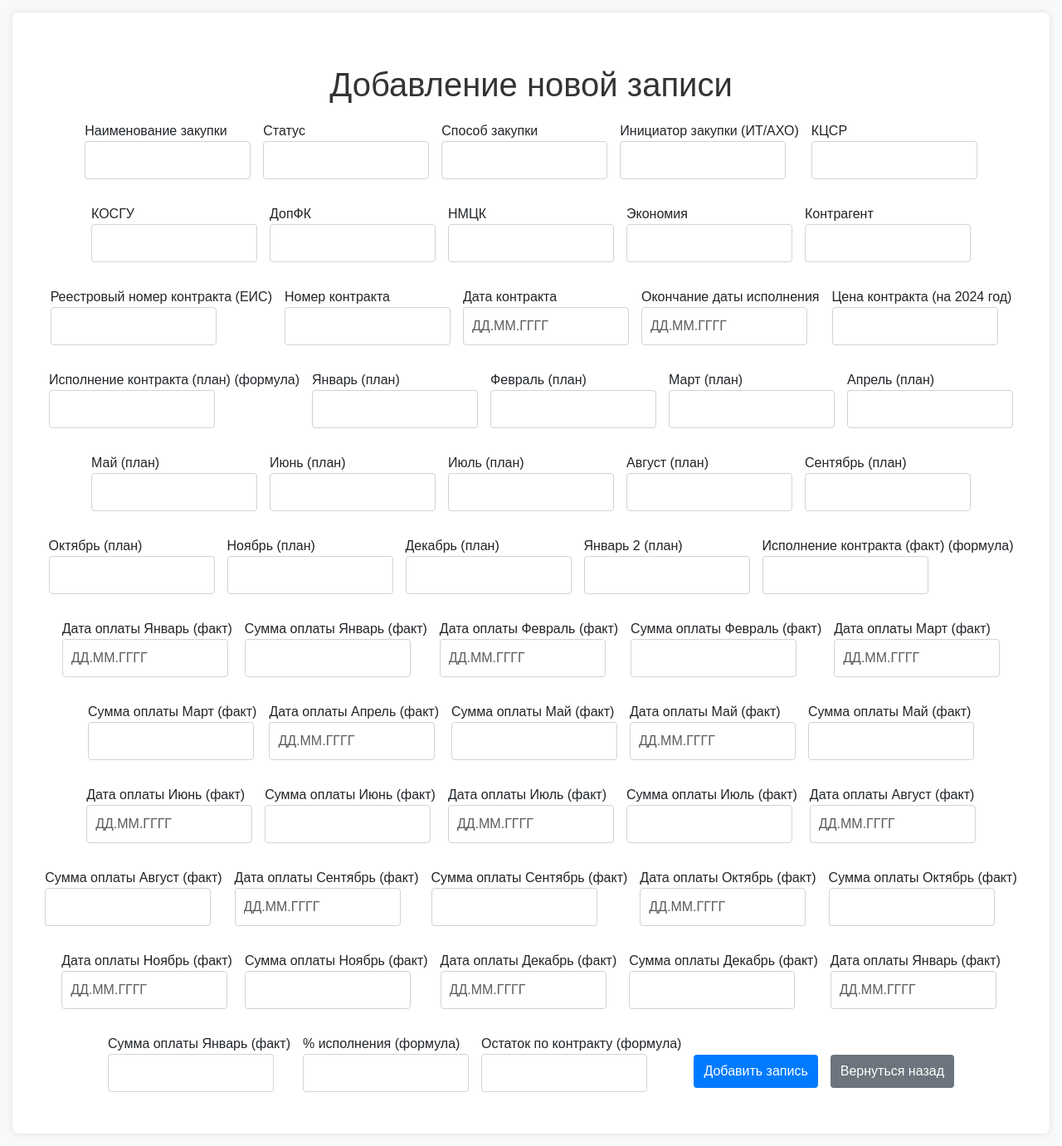
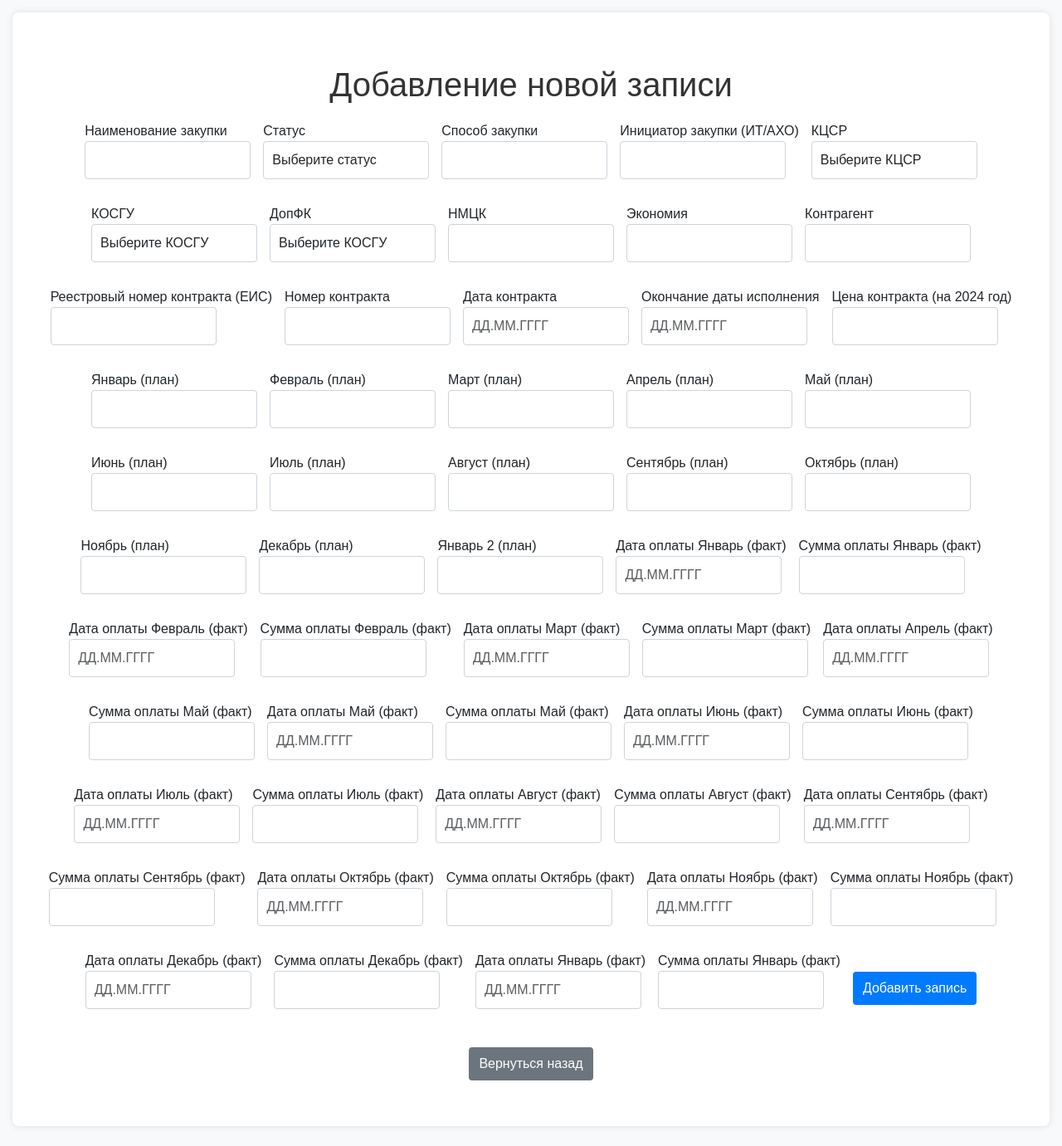
Before and after one commit to Bars-377/base_mfc_django, a Django app: page /add/ in a window 1280 px wide. Shown: the whole page at 83% size. After the commit the page ends 1302 px from the top, so only its background shows below. Run offline with Django 5.2, Linux system fonts and the light colour scheme; some libraries are stand-ins or nearby versions.

Commit message:
adding conditions

```diff
--- a/async_mysql_project/data_app/templates/add.html
+++ b/async_mysql_project/data_app/templates/add.html
@@ -31,7 +31,13 @@
             </div>
             <div class="form-item">
                 <label for="status">Статус</label>
-                <input type="text" class="form-control" id="status" name="status" maxlength="40" required title="Максимальное количество значений 40">
+                <select class="form-control" id="status" name="status" required title="Выберите статус">
+                    <option value="">Выберите статус</option>
+                    <option value="В торгах">В торгах</option>
+                    <option value="Запланировано">Запланировано</option>
+                    <option value="Заключено">Заключено</option>
+                    <option value="Исполнено">Исполнено</option>
+                </select>
             </div>
             <div class="form-item">
                 <label for="way">Способ закупки</label>
@@ -43,15 +49,47 @@
             </div>
             <div class="form-item">
                 <label for="KTSSR">КЦСР</label>
-                <input type="number" step="0.01" class="form-control" id="KTSSR" name="KTSSR" min="0" max="99999999.99" required title="Максимальное значение 99999999.99">
+                <select class="form-control" id="KTSSR" name="KTSSR" required title="Выберите статус">
+                    <option value="">Выберите КЦСР</option>
+                    <option value="2016100000">2016100000</option>
+                    <option value="2016100092">2016100092</option>
+                </select>
             </div>
             <div class="form-item">
                 <label for="KOSGU">КОСГУ</label>
-                <input type="text" class="form-control" id="KOSGU" name="KOSGU" pattern="\d{1,3}" maxlength="3" required title="Максимальное значение 999">
+                <select class="form-control" id="KOSGU" name="KOSGU" required title="Выберите статус">
+                    <option value="">Выберите КОСГУ</option>
+                    <option value="221">221</option>
+                    <option value="222">222</option>
+                    <option value="223">223</option>
+                    <option value="224">224</option>
+                    <option value="225">225</option>
+                    <option value="226">226</option>
+                    <option value="227">227</option>
+                    <option value="229">229</option>
+                    <option value="267">267</option>
+                    <option value="244">244</option>
+                    <option value="310">310</option>
+                    <option value="341">341</option>
+                    <option value="342">342</option>
+                    <option value="343">343</option>
+                    <option value="344">344</option>
+                    <option value="345">345</option>
+                    <option value="346">346</option>
+                    <option value="349">349</option>
+                </select>
             </div>
             <div class="form-item">
                 <label for="DopFC">ДопФК</label>
-                <input type="number" step="0.01" class="form-control" id="DopFC" name="DopFC" min="0" max="99999999.99" required title="Максимальное значение 99999999.99">
+                <select class="form-control" id="DopFC" name="DopFC" required title="Выберите статус">
+                    <option value="">Выберите КОСГУ</option>
+                    <option value="0000000">0000000</option>
+                    <option value="0000021">0000021</option>
+                    <option value="0000025">0000025</option>
+                    <option value="0000026">0000026</option>
+                    <option value="0000028">0000028</option>
+                    <option value="0000029">0000029</option>
+                </select>
             </div>
             <div class="form-item">
                 <label for="NMCC">НМЦК</label>
@@ -85,10 +123,7 @@
                 <label for="contract_price">Цена контракта (на 2024 год)</label>
                 <input type="number" step="0.01" class="form-control" id="contract_price" name="contract_price" min="0" max="99999999.99" required title="Максимальное значение 99999999.99">
             </div>
-            <div class="form-item">
-                <label for="execution_contract_plan">Исполнение контракта (план) (формула)</label>
-                <input type="number" step="0.01" class="form-control" id="execution_contract_plan" name="execution_contract_plan" min="0" max="99999999.99" required title="Максимальное значение 99999999.99">
-            </div>
+            <input type="hidden" name="execution_contract_plan" value="{{ '' }}">  <!-- Скрытое поле для Исполнение контракта (план) (формула) -->
             <div class="form-item">
                 <label for="january_one">Январь (план)</label>
                 <input type="number" step="0.01" class="form-control" id="january_one" name="january_one" min="0" max="99999999.99" required title="Максимальное значение 99999999.99">
@@ -141,10 +176,7 @@
                 <label for="january_two">Январь 2 (план)</label>
                 <input type="number" step="0.01" class="form-control" id="january_two" name="january_two" min="0" max="99999999.99" required title="Максимальное значение 99999999.99">
             </div>
-            <div class="form-item">
-                <label for="execution_contract_fact">Исполнение контракта (факт) (формула)</label>
-                <input type="number" step="0.01" class="form-control" id="execution_contract_fact" name="execution_contract_fact" min="0" max="99999999.99" required title="Максимальное значение 99999999.99">
-            </div>
+            <input type="hidden" name="execution_contract_fact" value="{{ '' }}">  <!-- Скрытое поле для Исполнение контракта (факт) (формула) -->
             <div class="form-item">
                 <label for="date_january_one">Дата оплаты Январь (факт)</label>
                 <input type="text" class="form-control" id="date_january_one" name="date_january_one" placeholder="ДД.ММ.ГГГГ" oninput="formatDate(this)" required title="Введите дату в формате ДД.ММ.ГГГГ">
@@ -249,14 +281,8 @@
                 <label for="sum_january_two">Сумма оплаты Январь (факт)</label>
                 <input type="text" class="form-control" id="sum_january_two" name="sum_january_two" maxlength="40" required title="Максимальное количество значений 40">
             </div>
-            <div class="form-item">
-                <label for="execution">% исполнения (формула)</label>
-                <input type="text" class="form-control" id="execution" name="execution" maxlength="40" required title="Максимальное количество значений 40">
-            </div>
-            <div class="form-item">
-                <label for="contract_balance">Остаток по контракту (формула)</label>
-                <input type="text" class="form-control" id="contract_balance" name="contract_balance" maxlength="40" required title="Максимальное количество значений 40">
-            </div>
+            <input type="hidden" name="execution" value="{{ '' }}">  <!-- Скрытое поле для % исполнения (формула) -->
+            <input type="hidden" name="contract_balance" value="{{ '' }}">  <!-- Скрытое поле для Остаток по контракту (формула) -->
 
             <input type="hidden" name="color" value="{{ '' }}">  <!-- Скрытое поле для цвета -->
             <button type="submit" class="btn btn-primary clear-btn">Добавить запись</button>
```
Also changed, not shown: async_mysql_project/data_app/views.py (+104 -24 lines).
